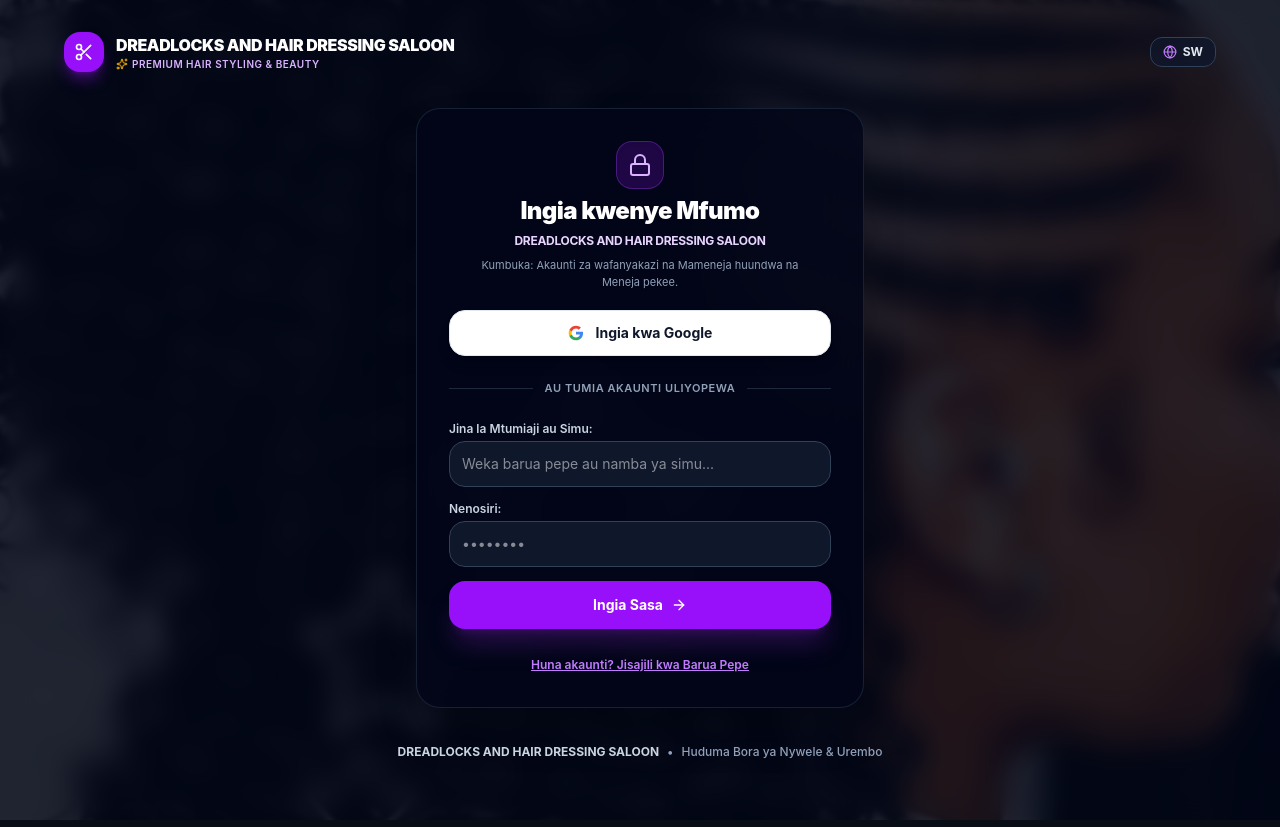
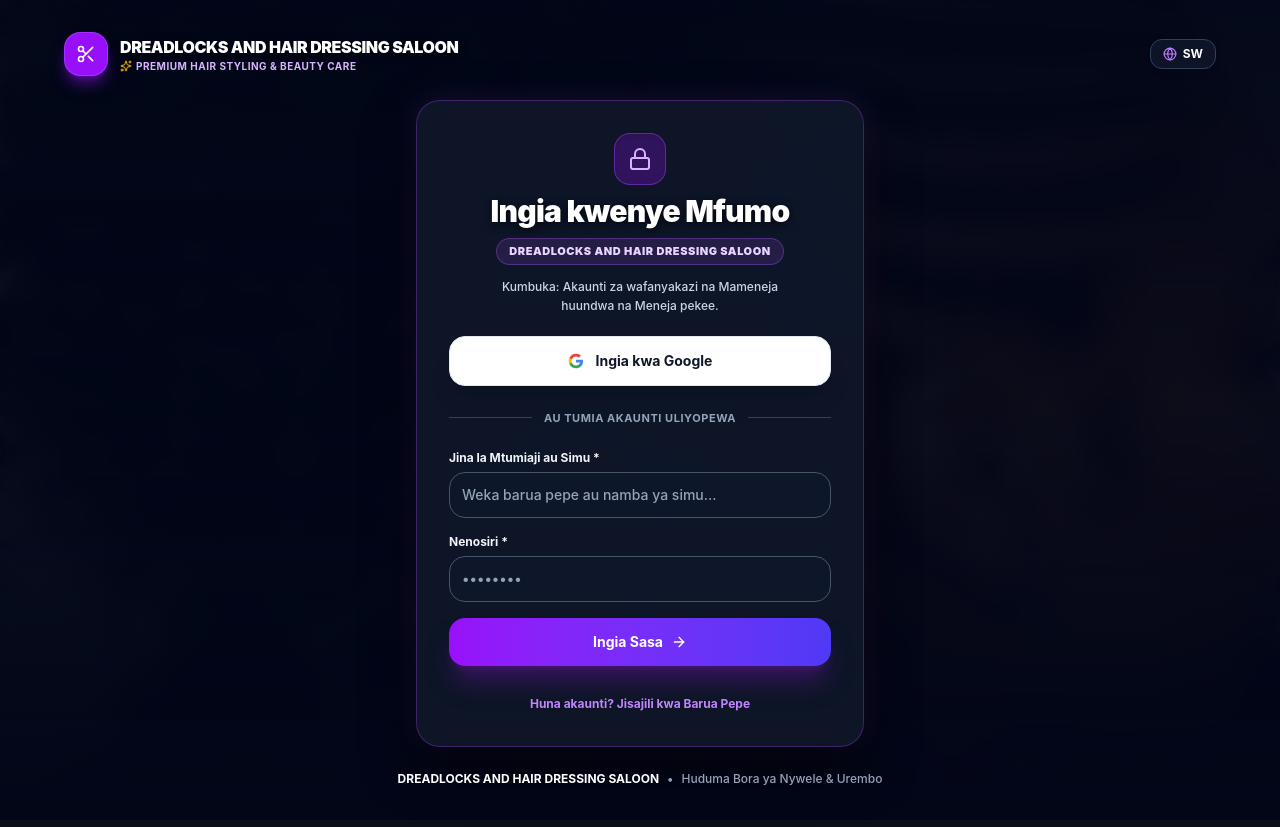
Before and after one commit to kalonda/saloondreadlock, a React (Vite) app: page / in a window 1280 px wide. Before the commit the page ends 800 px from the top, so only its background shows below. Built offline with nearby package versions, Linux system fonts and the light colour scheme; no server answers; the database is empty; a web font is replaced by a local one.

Commit message:
Fix login screen text contrast, headings visibility, and dark glass card legibility

```diff
--- a/src/components/common/LoginScreen.tsx
+++ b/src/components/common/LoginScreen.tsx
@@ -7,7 +7,8 @@
   Scissors,
   Globe,
   ArrowRight,
-  Sparkles
+  Sparkles,
+  ShieldCheck
 } from 'lucide-react';
 import { ensureManagerRegisteredInSupabase } from '../../lib/supabaseClient';
 
@@ -222,43 +223,52 @@
   };
 
   return (
-    <div className="relative min-h-screen w-full flex flex-col justify-between p-4 sm:p-6 lg:p-8 font-sans overflow-x-hidden">
-      {/* Background Image with Dark Overlay */}
+    <div className="login-dark-surface relative min-h-screen w-full flex flex-col justify-between p-4 sm:p-6 lg:p-8 font-sans overflow-x-hidden select-none">
+
+      {/* Background Salon Hero Image with Dark Radial & Linear Overlay */}
       <div
         className="fixed inset-0 z-0 bg-cover bg-center bg-no-repeat transition-transform duration-1000 scale-105"
         style={{ backgroundImage: `url('/login-bg.png')` }}
       >
-        {/* Dark overlay gradient */}
+        {/* Dark Vignette Overlay for maximum contrast */}
         <div className="absolute inset-0 bg-slate-950/85 backdrop-blur-md"></div>
+        <div className="absolute inset-0 bg-gradient-to-t from-slate-950 via-slate-950/70 to-slate-950/90"></div>
       </div>
 
-      {/* Content Container */}
+      {/* Top Header Bar */}
       <div className="relative z-10 max-w-6xl w-full mx-auto flex items-center justify-between">
-        {/* Top Brand Logo */}
+        {/* Brand Logo */}
         <div className="flex items-center space-x-3">
-          <div className="w-10 h-10 rounded-2xl bg-purple-600 flex items-center justify-center text-white shadow-lg shadow-purple-600/40">
-            <Scissors className="w-5 h-5" />
+          <div className="w-11 h-11 rounded-2xl bg-purple-600 flex items-center justify-center text-white shadow-lg shadow-purple-600/50 border border-purple-400/30">
+            <Scissors className="w-5 h-5 text-white" />
           </div>
           <div>
-            <h1 className="font-black text-sm sm:text-base text-white tracking-tight uppercase">
+            <h1
+              className="font-black text-sm sm:text-base tracking-tight uppercase"
+              style={{ color: '#ffffff', textShadow: '0 2px 8px rgba(0,0,0,0.8)' }}
+            >
               DREADLOCKS AND HAIR DRESSING SALOON
             </h1>
-            <p className="text-[10px] text-purple-300 font-semibold uppercase tracking-wider flex items-center space-x-1">
-              <Sparkles className="w-3 h-3 text-amber-400" />
-              <span>Premium Hair Styling & Beauty</span>
+            <p
+              className="text-[10px] font-bold uppercase tracking-wider flex items-center space-x-1"
+              style={{ color: '#d8b4fe' }}
+            >
+              <Sparkles className="w-3 h-3 text-amber-400 inline" />
+              <span>Premium Hair Styling & Beauty Care</span>
             </p>
           </div>
         </div>
 
-        {/* Language Dropdown */}
+        {/* Language Switcher */}
         <div className="relative">
           <button
             type="button"
             onClick={() => setLangMenuOpen(!langMenuOpen)}
-            className="flex items-center space-x-1.5 px-3 py-1.5 rounded-xl bg-slate-900/80 backdrop-blur-sm border border-slate-700 text-xs font-bold text-slate-200 hover:bg-slate-800 transition-colors cursor-pointer"
+            className="flex items-center space-x-1.5 px-3 py-1.5 rounded-xl bg-slate-900/90 border border-slate-700 text-xs font-bold hover:bg-slate-800 transition-colors cursor-pointer shadow-md"
+            style={{ color: '#ffffff' }}
           >
             <Globe className="w-3.5 h-3.5 text-purple-400" />
-            <span className="uppercase">{lang}</span>
+            <span className="uppercase font-bold">{lang}</span>
           </button>
 
           {langMenuOpen && (
@@ -266,7 +276,7 @@
               <button
                 onClick={() => { setLanguage('sw'); setLangMenuOpen(false); }}
                 className={`w-full text-left px-4 py-2.5 text-xs font-semibold flex items-center justify-between hover:bg-slate-800 ${
-                  lang === 'sw' ? 'text-purple-400 font-bold bg-purple-500/10' : 'text-slate-300'
+                  lang === 'sw' ? 'text-purple-400 font-bold bg-purple-500/10' : 'text-slate-200'
                 }`}
               >
                 <span>🇹🇿 Kiswahili</span>
@@ -275,7 +285,7 @@
               <button
                 onClick={() => { setLanguage('en'); setLangMenuOpen(false); }}
                 className={`w-full text-left px-4 py-2.5 text-xs font-semibold flex items-center justify-between hover:bg-slate-800 ${
-                  lang === 'en' ? 'text-purple-400 font-bold bg-purple-500/10' : 'text-slate-300'
+                  lang === 'en' ? 'text-purple-400 font-bold bg-purple-500/10' : 'text-slate-200'
                 }`}
               >
                 <span>🇬🇧 English</span>
@@ -284,7 +294,7 @@
               <button
                 onClick={() => { setLanguage('fr'); setLangMenuOpen(false); }}
                 className={`w-full text-left px-4 py-2.5 text-xs font-semibold flex items-center justify-between hover:bg-slate-800 ${
-                  lang === 'fr' ? 'text-purple-400 font-bold bg-purple-500/10' : 'text-slate-300'
+                  lang === 'fr' ? 'text-purple-400 font-bold bg-purple-500/10' : 'text-slate-200'
                 }`}
               >
                 <span>🇫🇷 Français</span>
@@ -297,19 +307,44 @@
 
       {/* Main Center Login Glass Card */}
       <div className="relative z-10 w-full max-w-md mx-auto my-auto py-6">
-        <div className="rounded-3xl bg-slate-950/80 backdrop-blur-xl border border-slate-800/80 shadow-2xl p-6 sm:p-8 space-y-5">
+        <div
+          className="rounded-3xl border border-purple-500/30 shadow-2xl p-6 sm:p-8 space-y-5"
+          style={{
+            backgroundColor: 'rgba(15, 23, 42, 0.92)',
+            backdropFilter: 'blur(20px)',
+            boxShadow: '0 20px 50px rgba(0, 0, 0, 0.7), 0 0 30px rgba(168, 85, 247, 0.15)'
+          }}
+        >
+          {/* Top Lock Icon & Headings */}
+          <div className="text-center space-y-2">
+            <div className="w-13 h-13 rounded-2xl bg-purple-600/25 border border-purple-500/40 text-purple-300 flex items-center justify-center mx-auto shadow-inner">
+              <Lock className="w-6 h-6 text-purple-300" />
+            </div>
 
-          <div className="text-center space-y-1.5">
-            <div className="w-12 h-12 rounded-2xl bg-purple-600/20 border border-purple-500/30 text-purple-300 flex items-center justify-center mx-auto shadow-inner">
-              <Lock className="w-6 h-6" />
-            </div>
-            <h2 className="text-xl sm:text-2xl font-black text-white tracking-tight">
+            <h2
+              className="text-2xl sm:text-3xl font-black tracking-tight"
+              style={{ color: '#ffffff', textShadow: '0 2px 10px rgba(0,0,0,0.7)' }}
+            >
               {isSignUpMode ? (lang === 'sw' ? 'Fungua Akaunti Mpya' : 'Create Account') : t.auth.signIn}
             </h2>
-            <p className="text-xs text-purple-200 font-bold tracking-tight uppercase">
-              DREADLOCKS AND HAIR DRESSING SALOON
-            </p>
-            <p className="text-[11px] text-slate-400 max-w-xs mx-auto pt-0.5">
+
+            <div>
+              <span
+                className="inline-block px-3 py-1 rounded-full text-[11px] font-black uppercase tracking-wider border"
+                style={{
+                  backgroundColor: 'rgba(168, 85, 247, 0.15)',
+                  borderColor: 'rgba(168, 85, 247, 0.35)',
+                  color: '#e9d5ff'
+                }}
+              >
+                DREADLOCKS AND HAIR DRESSING SALOON
+              </span>
+            </div>
+
+            <p
+              className="text-xs max-w-xs mx-auto pt-1 font-medium leading-relaxed"
+              style={{ color: '#cbd5e1' }}
+            >
               {t.auth.staffNotice}
             </p>
           </div>
@@ -319,30 +354,36 @@
             type="button"
             onClick={handleGoogleSignIn}
             disabled={isGoogleLoading}
-            className="w-full py-3 px-4 rounded-2xl bg-white hover:bg-slate-100 text-slate-900 font-bold text-xs sm:text-sm flex items-center justify-center space-x-3 shadow-lg transition-all active:scale-98 cursor-pointer border border-slate-200"
+            className="w-full py-3.5 px-4 rounded-2xl bg-white hover:bg-slate-100 font-bold text-xs sm:text-sm flex items-center justify-center space-x-3 shadow-xl transition-all active:scale-98 cursor-pointer border border-slate-200"
+            style={{ color: '#0f172a' }}
           >
-            <svg className="w-4 h-4" viewBox="0 0 24 24">
+            <svg className="w-4 h-4 shrink-0" viewBox="0 0 24 24">
               <path fill="#4285F4" d="M22.56 12.25c0-.78-.07-1.53-.2-2.25H12v4.26h5.92c-.26 1.37-1.04 2.53-2.21 3.31v2.77h3.57c2.08-1.92 3.28-4.74 3.28-8.09z"/>
               <path fill="#34A853" d="M12 23c2.97 0 5.46-.98 7.28-2.66l-3.57-2.77c-.98.66-2.23 1.06-3.71 1.06-2.86 0-5.29-1.93-6.16-4.53H2.18v2.84C3.99 20.53 7.7 23 12 23z"/>
               <path fill="#FBBC05" d="M5.84 14.09c-.22-.66-.35-1.36-.35-2.09s.13-1.43.35-2.09V7.06H2.18C1.43 8.55 1 10.22 1 12s.43 3.45 1.18 4.94l2.85-2.22.81-.63z"/>
               <path fill="#EA4335" d="M12 5.38c1.62 0 3.06.56 4.21 1.64l3.15-3.15C17.45 2.09 14.97 1 12 1 7.7 1 3.99 3.47 2.18 7.06l3.66 2.84c.87-2.6 3.3-4.52 6.16-4.52z"/>
             </svg>
-            <span>{isGoogleLoading ? (lang === 'sw' ? 'Inaunganisha Google...' : 'Connecting Google...') : t.auth.googleSignIn}</span>
+            <span style={{ color: '#0f172a' }}>
+              {isGoogleLoading ? (lang === 'sw' ? 'Inaunganisha Google...' : 'Connecting Google...') : t.auth.googleSignIn}
+            </span>
           </button>
 
           {/* Divider */}
           <div className="relative flex py-1 items-center">
-            <div className="flex-grow border-t border-slate-800"></div>
-            <span className="flex-shrink mx-3 text-[11px] text-slate-400 uppercase tracking-wider font-semibold">
+            <div className="flex-grow border-t border-slate-700"></div>
+            <span
+              className="flex-shrink mx-3 text-[11px] uppercase tracking-wider font-bold"
+              style={{ color: '#94a3b8' }}
+            >
               {t.auth.orWithCredentials}
             </span>
-            <div className="flex-grow border-t border-slate-800"></div>
+            <div className="flex-grow border-t border-slate-700"></div>
           </div>
 
           {/* Credentials Form */}
-          <form onSubmit={handleLogin} className="space-y-3.5">
+          <form onSubmit={handleLogin} className="space-y-4">
             {errorMessage && (
-              <div className="p-3 rounded-2xl bg-rose-500/20 border border-rose-500/40 text-rose-300 text-xs font-semibold text-center leading-relaxed">
+              <div className="p-3 rounded-2xl bg-rose-500/20 border border-rose-500/40 text-rose-200 text-xs font-semibold text-center leading-relaxed">
                 {errorMessage}
               </div>
             )}
@@ -350,8 +391,8 @@
             {isSignUpMode && (
               <>
                 <div>
-                  <label className="text-xs font-semibold text-slate-300 block mb-1">
-                    {lang === 'sw' ? 'Jina Kamili' : 'Full Name'}:
+                  <label className="text-xs font-bold block mb-1.5" style={{ color: '#f1f5f9' }}>
+                    {lang === 'sw' ? 'Jina Kamili' : 'Full Name'} *
                   </label>
                   <input
                     type="text"
@@ -359,13 +400,18 @@
                     value={fullName}
                     onChange={(e) => setFullName(e.target.value)}
                     placeholder={lang === 'sw' ? 'mfano: Aisha Ally' : 'e.g. Jane Doe'}
-                    className="w-full p-3 rounded-2xl bg-slate-900 border border-slate-700 text-white text-xs sm:text-sm focus:border-purple-500 focus:outline-none"
+                    className="w-full p-3 rounded-2xl border text-xs sm:text-sm font-medium focus:outline-none"
+                    style={{
+                      backgroundColor: 'rgba(15, 23, 42, 0.95)',
+                      color: '#ffffff',
+                      borderColor: '#475569'
+                    }}
                   />
                 </div>
 
                 <div>
-                  <label className="text-xs font-semibold text-slate-300 block mb-1">
-                    {lang === 'sw' ? 'Namba ya Simu' : 'Phone Number'}:
+                  <label className="text-xs font-bold block mb-1.5" style={{ color: '#f1f5f9' }}>
+                    {lang === 'sw' ? 'Namba ya Simu' : 'Phone Number'} *
                   </label>
                   <input
                     type="tel"
@@ -373,15 +419,20 @@
                     value={phone}
                     onChange={(e) => setPhone(e.target.value)}
                     placeholder="+255 7..."
-                    className="w-full p-3 rounded-2xl bg-slate-900 border border-slate-700 text-white text-xs sm:text-sm focus:border-purple-500 focus:outline-none"
+                    className="w-full p-3 rounded-2xl border text-xs sm:text-sm font-medium focus:outline-none"
+                    style={{
+                      backgroundColor: 'rgba(15, 23, 42, 0.95)',
+                      color: '#ffffff',
+                      borderColor: '#475569'
+                    }}
                   />
                 </div>
               </>
             )}
 
             <div>
-              <label className="text-xs font-semibold text-slate-300 block mb-1">
-                {isSignUpMode ? (lang === 'sw' ? 'Barua Pepe (Email)' : 'Email') : t.auth.username}:
+              <label className="text-xs font-bold block mb-1.5" style={{ color: '#f1f5f9' }}>
+                {isSignUpMode ? (lang === 'sw' ? 'Barua Pepe (Email)' : 'Email') : t.auth.username} *
               </label>
               <input
                 type={isSignUpMode ? 'email' : 'text'}
@@ -389,13 +440,18 @@
                 value={username}
                 onChange={(e) => setUsername(e.target.value)}
                 placeholder={lang === 'sw' ? 'Weka barua pepe au namba ya simu...' : 'Enter email or phone number...'}
-                className="w-full p-3 rounded-2xl bg-slate-900 border border-slate-700 text-white text-xs sm:text-sm focus:border-purple-500 focus:outline-none"
+                className="w-full p-3 rounded-2xl border text-xs sm:text-sm font-medium focus:outline-none"
+                style={{
+                  backgroundColor: 'rgba(15, 23, 42, 0.95)',
+                  color: '#ffffff',
+                  borderColor: '#475569'
+                }}
               />
             </div>
 
             <div>
-              <label className="text-xs font-semibold text-slate-300 block mb-1">
-                {t.auth.password}:
+              <label className="text-xs font-bold block mb-1.5" style={{ color: '#f1f5f9' }}>
+                {t.auth.password} *
               </label>
               <input
                 type="password"
@@ -403,17 +459,23 @@
                 value={password}
                 onChange={(e) => setPassword(e.target.value)}
                 placeholder="••••••••"
-                className="w-full p-3 rounded-2xl bg-slate-900 border border-slate-700 text-white text-xs sm:text-sm focus:border-purple-500 focus:outline-none"
+                className="w-full p-3 rounded-2xl border text-xs sm:text-sm font-medium focus:outline-none"
+                style={{
+                  backgroundColor: 'rgba(15, 23, 42, 0.95)',
+                  color: '#ffffff',
+                  borderColor: '#475569'
+                }}
               />
             </div>
 
             <button
               type="submit"
               disabled={isGoogleLoading}
-              className="w-full py-3.5 px-4 rounded-2xl bg-purple-600 hover:bg-purple-500 text-white font-bold text-xs sm:text-sm shadow-xl shadow-purple-900/40 transition-all active:scale-98 flex items-center justify-center space-x-2 cursor-pointer mt-2"
+              className="w-full py-3.5 px-4 rounded-2xl bg-gradient-to-r from-purple-600 to-indigo-600 hover:from-purple-500 hover:to-indigo-500 font-bold text-xs sm:text-sm shadow-xl shadow-purple-900/50 transition-all active:scale-98 flex items-center justify-center space-x-2 cursor-pointer mt-2"
+              style={{ color: '#ffffff' }}
             >
               <span>{isSignUpMode ? (lang === 'sw' ? 'Kamilisha Usajili' : 'Sign Up') : t.auth.loginBtn}</span>
-              <ArrowRight className="w-4 h-4" />
+              <ArrowRight className="w-4 h-4 text-white" />
             </button>
 
             {/* Toggle Sign Up / Login */}
@@ -424,7 +486,8 @@
                   setIsSignUpMode(!isSignUpMode);
                   setErrorMessage('');
                 }}
-                className="text-xs text-purple-400 hover:text-purple-300 font-semibold cursor-pointer underline"
+                className="text-xs font-bold hover:underline cursor-pointer"
+                style={{ color: '#c084fc' }}
               >
                 {isSignUpMode
                   ? (lang === 'sw' ? 'Tayari una akaunti? Ingia hapa' : 'Already have an account? Sign in')
@@ -437,8 +500,8 @@
       </div>
 
       {/* Footer info with Salon Name */}
-      <div className="relative z-10 text-center text-xs text-slate-400 font-medium pb-2">
-        <span className="font-bold text-slate-300">DREADLOCKS AND HAIR DRESSING SALOON</span>
+      <div className="relative z-10 text-center text-xs font-medium pb-2" style={{ color: '#94a3b8' }}>
+        <span className="font-bold" style={{ color: '#ffffff' }}>DREADLOCKS AND HAIR DRESSING SALOON</span>
         <span className="mx-2">•</span>
         <span>{lang === 'sw' ? 'Huduma Bora ya Nywele & Urembo' : 'Premium Hair & Beauty Care'}</span>
       </div>
--- a/src/index.css
+++ b/src/index.css
@@ -108,35 +108,46 @@
   border-color: #cbd5e1 !important;
 }
 
-/* Headings and Titles in Light Mode */
-html.light h1,
-html.light h2,
-html.light h3,
-html.light h4,
-html.light h5,
-html.light h6 {
-  color: #0f172a !important;
+/* Headings and Titles in Light Mode (except dark hero login screen) */
+html.light :not(.login-dark-surface):not(.login-dark-surface *) > h1,
+html.light :not(.login-dark-surface):not(.login-dark-surface *) > h2,
+html.light :not(.login-dark-surface):not(.login-dark-surface *) > h3,
+html.light :not(.login-dark-surface):not(.login-dark-surface *) > h4,
+html.light :not(.login-dark-surface):not(.login-dark-surface *) > h5,
+html.light :not(.login-dark-surface):not(.login-dark-surface *) > h6,
+html.light h1:not(.login-dark-surface *),
+html.light h2:not(.login-dark-surface *),
+html.light h3:not(.login-dark-surface *),
+html.light h4:not(.login-dark-surface *),
+html.light h5:not(.login-dark-surface *),
+html.light h6:not(.login-dark-surface *) {
+  color: #0f172a;
 }
 
-/* Text Colors - High Contrast & Crisp Readability in Light Mode */
-html.light .text-slate-100 {
-  color: #0f172a !important;
+/* Text Colors in Light Mode */
+html.light :not(.login-dark-surface *) > .text-slate-100,
+html.light .text-slate-100:not(.login-dark-surface *) {
+  color: #0f172a;
 }
 
-html.light .text-slate-200 {
-  color: #0f172a !important;
+html.light :not(.login-dark-surface *) > .text-slate-200,
+html.light .text-slate-200:not(.login-dark-surface *) {
+  color: #0f172a;
 }
 
-html.light .text-slate-300 {
-  color: #1e293b !important;
+html.light :not(.login-dark-surface *) > .text-slate-300,
+html.light .text-slate-300:not(.login-dark-surface *) {
+  color: #1e293b;
 }
 
-html.light .text-slate-400 {
-  color: #334155 !important;
+html.light :not(.login-dark-surface *) > .text-slate-400,
+html.light .text-slate-400:not(.login-dark-surface *) {
+  color: #334155;
 }
 
-html.light .text-slate-500 {
-  color: #475569 !important;
+html.light :not(.login-dark-surface *) > .text-slate-500,
+html.light .text-slate-500:not(.login-dark-surface *) {
+  color: #475569;
 }
 
 /* CRITICAL: Keep White Text on Primary & Accent Colored Action Buttons & Badges */
@@ -171,8 +182,50 @@
 }
 
 /* Specific text-white rule outside colored buttons */
-html.light :not(.bg-purple-600):not(.bg-purple-500):not(.bg-emerald-600):not(.bg-rose-500):not(.bg-rose-600):not(.bg-amber-600):not(.bg-indigo-600) > .text-white {
+html.light :not(.bg-purple-600):not(.bg-purple-500):not(.bg-emerald-600):not(.bg-rose-500):not(.bg-rose-600):not(.bg-amber-600):not(.bg-indigo-600):not(.login-dark-surface *) > .text-white {
   color: #0f172a;
+}
+
+/* LOGIN SCREEN DARK SURFACE SCOPE - ALWAYS HIGH CONTRAST AND STUNNING */
+.login-dark-surface {
+  color: #ffffff !important;
+}
+
+.login-dark-surface h1,
+.login-dark-surface h2,
+.login-dark-surface h3,
+.login-dark-surface .login-title,
+.login-dark-surface .login-heading {
+  color: #ffffff !important;
+  text-shadow: 0 2px 10px rgba(0, 0, 0, 0.5);
+}
+
+.login-dark-surface .login-subtitle {
+  color: #e9d5ff !important;
+}
+
+.login-dark-surface .login-label {
+  color: #f1f5f9 !important;
+  font-weight: 600;
+}
+
+.login-dark-surface .login-muted {
+  color: #cbd5e1 !important;
+}
+
+.login-dark-surface input {
+  background-color: rgba(15, 23, 42, 0.85) !important;
+  color: #ffffff !important;
+  border-color: #475569 !important;
+}
+
+.login-dark-surface input::placeholder {
+  color: #94a3b8 !important;
+}
+
+.login-dark-surface input:focus {
+  border-color: #a855f7 !important;
+  box-shadow: 0 0 0 3px rgba(168, 85, 247, 0.25) !important;
 }
 
 /* Borders & Dividers */
```
